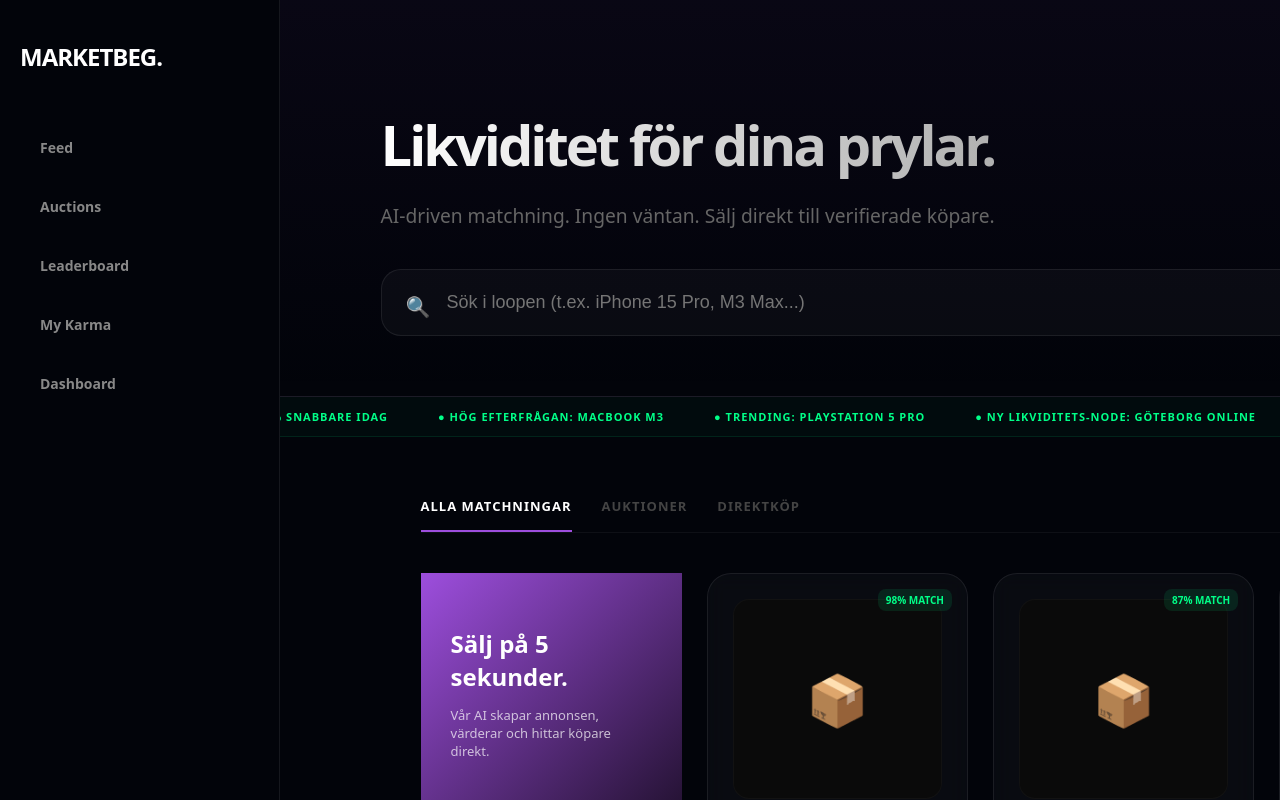
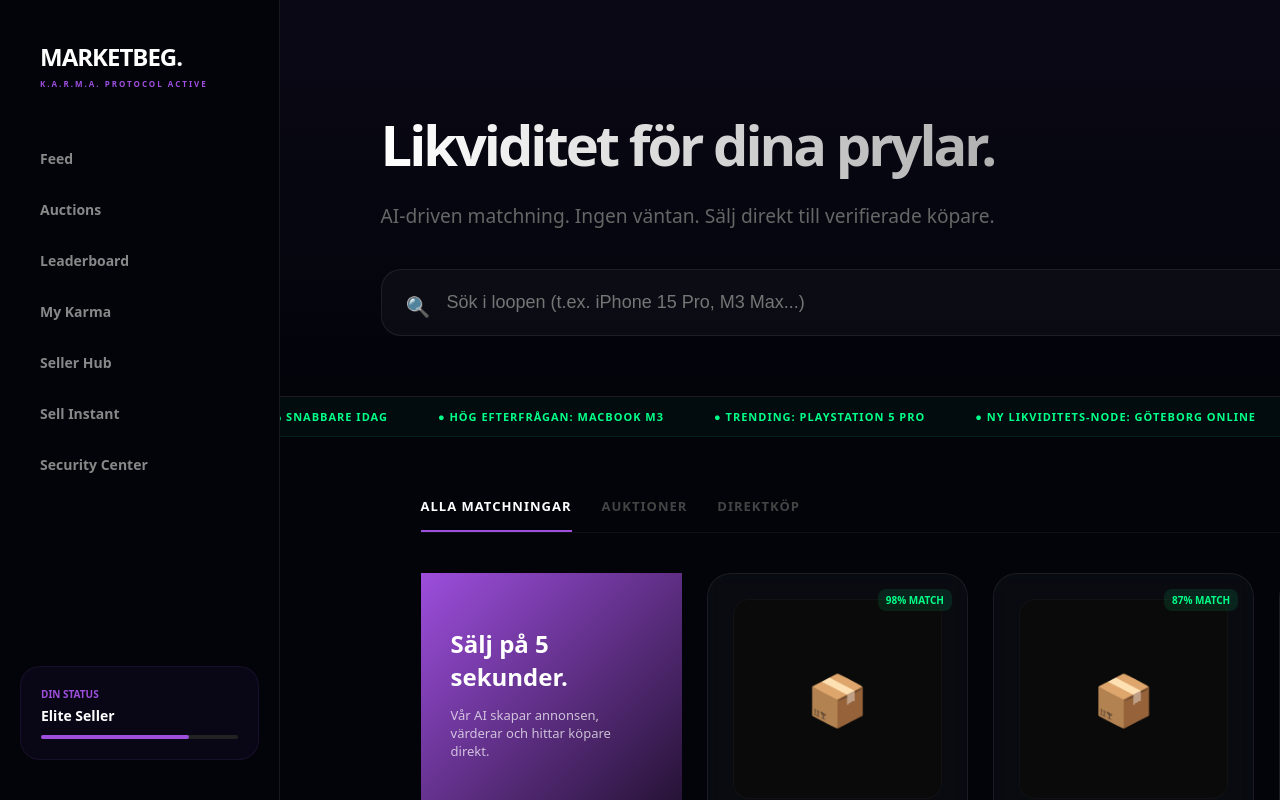
Before and after one commit to gascheckking/marketbeg-appGem, a Next.js app: page / in a window 1280 px wide. Shown: the top 800 px of the page. Built offline with nearby package versions, Linux system fonts and the light colour scheme.

Commit message:
Update layout.tsx

```diff
--- a/app/layout.tsx
+++ b/app/layout.tsx
@@ -2,8 +2,8 @@ import type { Metadata } from "next";
 import "./globals.css";
 
 export const metadata: Metadata = {
-  title: "Loopen | Framtidens Marknadsplats",
-  description: "AI-driven cirkulär ekonomi",
+  title: "Loopen | Know • Acquire • Reuse • Match • Again",
+  description: "AI-driven cirkulär ekonomi med Karma Shield",
 };
 
 export default function RootLayout({
@@ -13,7 +13,7 @@ export default function RootLayout({
 }) {
   return (
     <html lang="sv">
-      <body style={{ background: 'var(--bg-deep)', color: '#fff', margin: 0, fontFamily: 'system-ui, sans-serif' }}>
+      <body style={{ background: 'var(--bg-deep)', color: '#fff', margin: 0, fontFamily: 'system-ui, sans-serif', overflowX: 'hidden' }}>
         <div style={{ display: 'flex', minHeight: '100vh' }}>
 
           {/* Sidebar Nav - Desktop */}
@@ -25,31 +25,56 @@ export default function RootLayout({
             height: '100vh',
             display: 'flex',
             flexDirection: 'column',
-            gap: '10px'
+            gap: '8px',
+            background: 'var(--bg-deep)',
+            zIndex: 100
           }}>
-            <div style={{ fontSize: '1.5rem', fontWeight: 900, marginBottom: '40px', letterSpacing: '-1px' }}>MARKETBEG.</div>
+            <div style={{ padding: '0 20px' }}>
+              <div style={{ fontSize: '1.5rem', fontWeight: 900, marginBottom: '5px', letterSpacing: '-1px' }}>MARKETBEG.</div>
+              <div style={{ fontSize: '8px', fontWeight: 800, color: 'var(--neon-purple)', letterSpacing: '2px', marginBottom: '40px' }}>
+                K.A.R.M.A. PROTOCOL ACTIVE
+              </div>
+            </div>
 
-            {['Feed', 'Auctions', 'Leaderboard', 'My-Karma', 'Dashboard'].map((item) => (
+            {[
+              { name: 'Feed', path: '/feed' },
+              { name: 'Auctions', path: '/auctions' },
+              { name: 'Leaderboard', path: '/leaderboard' },
+              { name: 'My Karma', path: '/dashboard' },
+              { name: 'Seller Hub', path: '/dashboard/seller' },
+              { name: 'Sell Instant', path: '/sell/instant' },
+              { name: 'Security Center', path: '/dispute' }
+            ].map((link) => (
               <a
-                key={item}
-                href={`/${item.toLowerCase()}`}
+                key={link.path}
+                href={link.path}
                 className="nav-link"
                 style={{
-                  padding: '15px 20px',
+                  padding: '12px 20px',
                   borderRadius: '12px',
                   textDecoration: 'none',
                   color: '#888',
                   fontWeight: 700,
-                  fontSize: '14px'
+                  fontSize: '14px',
+                  transition: '0.2s all'
                 }}
               >
-                {item.replace('-', ' ')}
+                {link.name}
               </a>
             ))}
+
+            {/* Bottom Nav Stats */}
+            <div style={{ marginTop: 'auto', padding: '20px', background: 'rgba(157, 78, 221, 0.05)', borderRadius: '20px', border: '1px solid rgba(157, 78, 221, 0.1)' }}>
+              <div style={{ fontSize: '10px', color: 'var(--neon-purple)', fontWeight: 900, marginBottom: '5px' }}>DIN STATUS</div>
+              <div style={{ fontSize: '14px', fontWeight: 900 }}>Elite Seller</div>
+              <div style={{ width: '100%', height: '4px', background: '#222', borderRadius: '2px', marginTop: '10px' }}>
+                <div style={{ width: '75%', height: '100%', background: 'var(--neon-purple)', borderRadius: '2px' }}></div>
+              </div>
+            </div>
           </nav>
 
           {/* Main Content Area */}
-          <main style={{ marginLeft: '280px', flex: 1, position: 'relative' }}>
+          <main style={{ marginLeft: '280px', flex: 1, position: 'relative', minHeight: '100vh' }}>
             {children}
           </main>
         </div>
@@ -63,13 +88,24 @@ export default function RootLayout({
             --neon-purple: #9d4edd;
             --glass: rgba(255,255,255,0.03);
           }
+
+          body {
+            -webkit-font-smoothing: antialiased;
+          }
+
           .glass-card {
             background: var(--glass);
             border: 1px solid var(--border);
             border-radius: 24px;
             backdrop-filter: blur(10px);
             padding: 25px;
+            transition: transform 0.3s ease, border 0.3s ease;
           }
+
+          .glass-card:hover {
+            border: 1px solid rgba(255,255,255,0.15);
+          }
+
           .primary-btn {
             background: var(--neon-mint);
             color: #000;
@@ -78,12 +114,69 @@ export default function RootLayout({
             border-radius: 16px;
             font-weight: 900;
             cursor: pointer;
-            transition: 0.2s;
+            transition: 0.2s cubic-bezier(0.4, 0, 0.2, 1);
+            text-transform: uppercase;
+            letter-spacing: 1px;
+            font-size: 14px;
           }
-          .primary-btn:hover { transform: translateY(-2px); box-shadow: 0 10px 20px rgba(0,255,136,0.2); }
+
+          .primary-btn:hover {
+            transform: translateY(-3px);
+            box-shadow: 0 10px 25px rgba(0,255,136,0.3);
+            filter: brightness(1.1);
+          }
+
+          .primary-btn:active {
+            transform: translateY(-1px);
+          }
+
           .muted { color: #666; }
-          .page-wrapper { padding: 60px 40px; }
-          .nav-link:hover { background: var(--glass); color: #fff; }
+
+          .page-wrapper {
+            padding: 60px 80px;
+            max-width: 1400px;
+            margin: 0 auto;
+          }
+
+          .nav-link:hover {
+            background: var(--glass);
+            color: #fff;
+            padding-left: 25px;
+          }
+
+          /* Stat Pill for KARMA indicators */
+          .stat-pill {
+            padding: 6px 14px;
+            border-radius: 20px;
+            background: rgba(255,255,255,0.05);
+            border: 1px solid var(--border);
+            font-size: 12px;
+            font-weight: 800;
+            display: inline-flex;
+            align-items: center;
+            gap: 8px;
+          }
+
+          /* Pulse for Live Auctions */
+          .pulse {
+            width: 8px;
+            height: 8px;
+            background: #ff4444;
+            border-radius: 50%;
+            box-shadow: 0 0 10px #ff4444;
+            animation: pulse-ring 1.25s cubic-bezier(0.215, 0.61, 0.355, 1) infinite;
+          }
+
+          @keyframes pulse-ring {
+            0% { transform: scale(.33); }
+            80%, 100% { opacity: 0; }
+          }
+
+          /* Webkit Scrollbar */
+          ::-webkit-scrollbar { width: 8px; }
+          ::-webkit-scrollbar-track { background: var(--bg-deep); }
+          ::-webkit-scrollbar-thumb { background: #1a1a1a; border-radius: 10px; }
+          ::-webkit-scrollbar-thumb:hover { background: #252525; }
         `}} />
       </body>
     </html>
```
